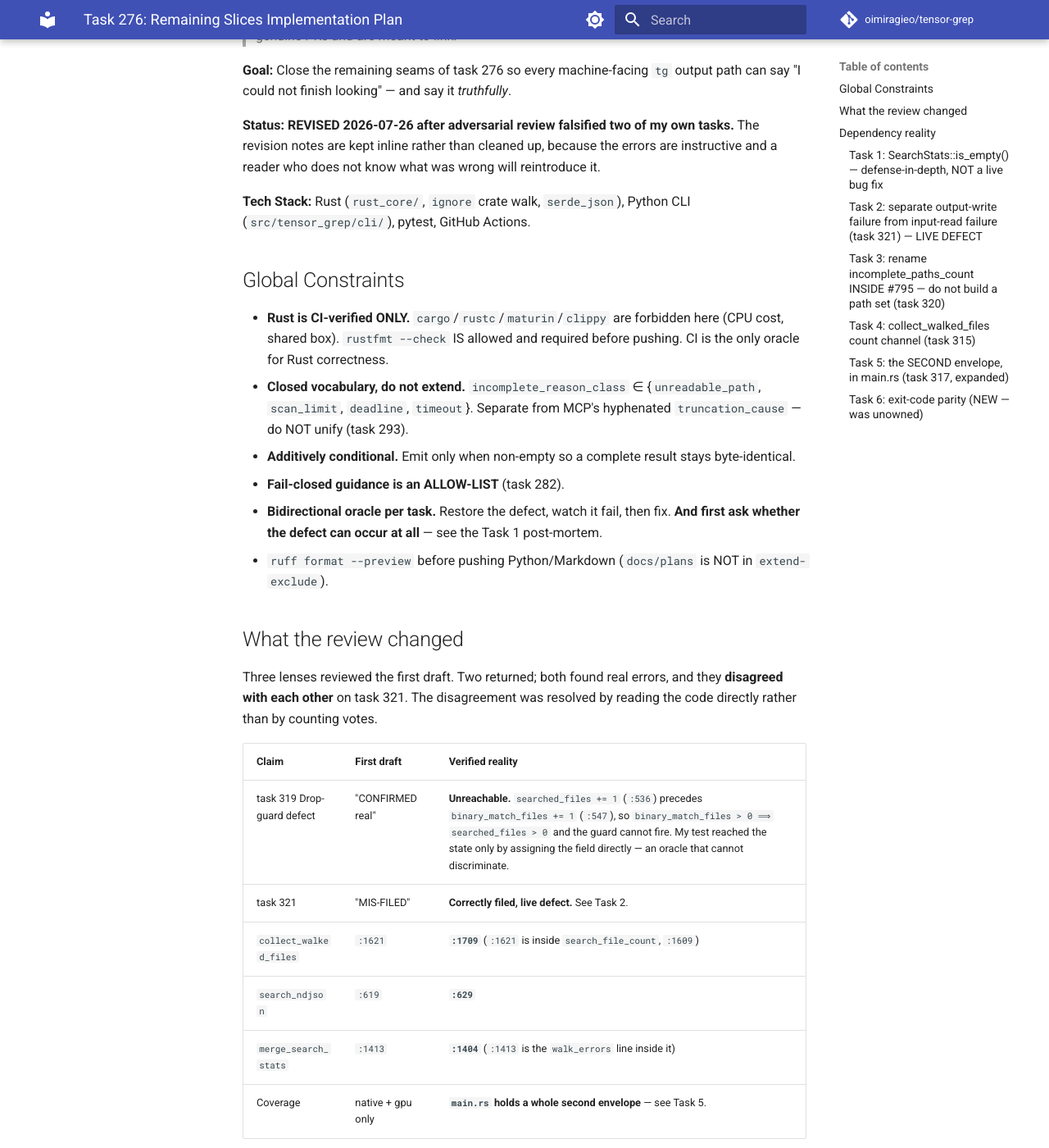
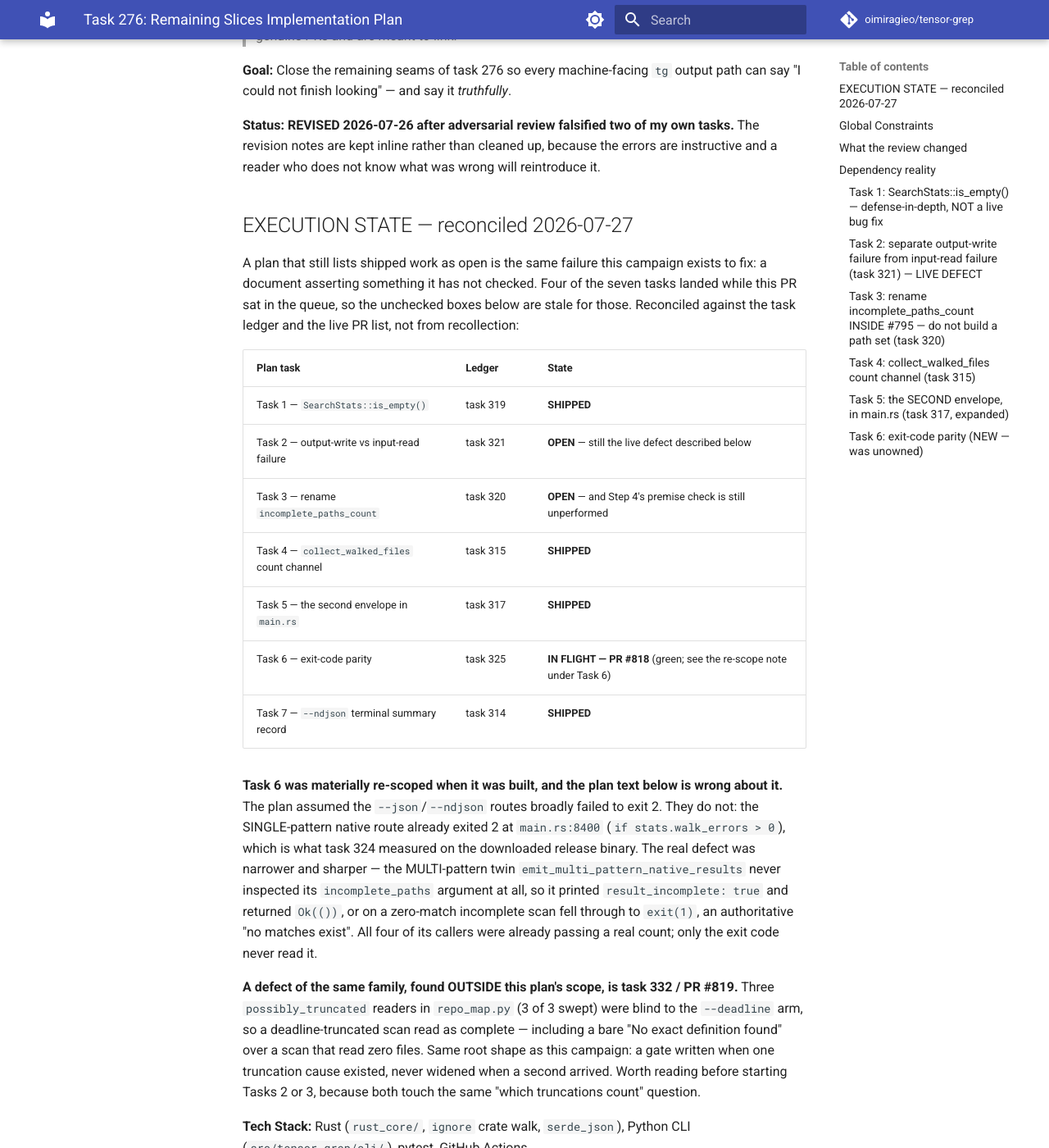
Before and after one commit to oimiragieo/tensor-grep, an MkDocs documentation site: the page built from docs/plans/2026-07-26-276-json-incompleteness-remaining-slices.md, in a window 1280 px wide and 1400 px high, scrolled down 443 px. Shown: the whole window at 82% size. Built offline with MkDocs 1.6.1 and Material for MkDocs 9.7.7, drawn with Linux system fonts in a browser that asks for light colours; comment, search, counter and statistics services are not loaded.

Commit message:
docs(plan): reconcile the 276 plan against what actually shipped
Four of the seven tasks landed while this PR sat in the drain queue (task 319, 315, 317,
314), so their unchecked boxes were stale. A plan that lists shipped work as open is the
same failure the 276 campaign exists to fix: a document asserting something it never
re-checked.

Adds an EXECUTION STATE table reconciled against the task ledger + live PR list, not
recollection. Two tasks remain genuinely open (321, 320); task 325 is in flight as PR #818.

Also records that Task 6 was materially RE-SCOPED when built, because the plan text below it
is wrong and a reader would otherwise trust it: the plan assumed the --json/--ndjson routes
broadly failed to exit 2. They did not -- the single-pattern native route already exited 2 at
main.rs:8400, which is what task 324 measured on the release binary. The real defect was the
MULTI-pattern twin, which never inspected its incomplete_paths argument at all.

Cross-references task 332 / PR #819 (deadline-blind truncation gates in repo_map.py, 3 of 3
swept) as same-family reading for whoever starts Task 2 or 3 -- both turn on the same "which
truncations count" question.

Citation convention preserved: local tasks stay `task NNN`; only #818/#819 are bare, and both
are real PRs.

Co-Authored-By: Claude Opus 5 <noreply@anthropic.com>

```diff
--- a/docs/plans/2026-07-26-276-json-incompleteness-remaining-slices.md
+++ b/docs/plans/2026-07-26-276-json-incompleteness-remaining-slices.md
@@ -13,6 +13,39 @@
 **Goal:** Close the remaining seams of task 276 so every machine-facing `tg` output path can say "I could not finish looking" — and say it *truthfully*.
 
 **Status: REVISED 2026-07-26 after adversarial review falsified two of my own tasks.** The revision notes are kept inline rather than cleaned up, because the errors are instructive and a reader who does not know what was wrong will reintroduce it.
+
+## EXECUTION STATE — reconciled 2026-07-27
+
+A plan that still lists shipped work as open is the same failure this campaign exists to fix: a
+document asserting something it has not checked. Four of the seven tasks landed while this PR sat
+in the queue, so the unchecked boxes below are stale for those. Reconciled against the task ledger
+and the live PR list, not from recollection:
+
+| Plan task | Ledger | State |
+|---|---|---|
+| Task 1 — `SearchStats::is_empty()` | task 319 | **SHIPPED** |
+| Task 2 — output-write vs input-read failure | task 321 | **OPEN** — still the live defect described below |
+| Task 3 — rename `incomplete_paths_count` | task 320 | **OPEN** — and Step 4's premise check is still unperformed |
+| Task 4 — `collect_walked_files` count channel | task 315 | **SHIPPED** |
+| Task 5 — the second envelope in `main.rs` | task 317 | **SHIPPED** |
+| Task 6 — exit-code parity | task 325 | **IN FLIGHT — PR #818** (green; see the re-scope note under Task 6) |
+| Task 7 — `--ndjson` terminal summary record | task 314 | **SHIPPED** |
+
+**Task 6 was materially re-scoped when it was built, and the plan text below is wrong about it.**
+The plan assumed the `--json`/`--ndjson` routes broadly failed to exit 2. They do not: the
+SINGLE-pattern native route already exited 2 at `main.rs:8400` (`if stats.walk_errors > 0`), which
+is what task 324 measured on the downloaded release binary. The real defect was narrower and
+sharper — the MULTI-pattern twin `emit_multi_pattern_native_results` never inspected its
+`incomplete_paths` argument at all, so it printed `result_incomplete: true` and returned `Ok(())`,
+or on a zero-match incomplete scan fell through to `exit(1)`, an authoritative "no matches exist".
+All four of its callers were already passing a real count; only the exit code never read it.
+
+**A defect of the same family, found OUTSIDE this plan's scope, is task 332 / PR #819.** Three
+`possibly_truncated` readers in `repo_map.py` (3 of 3 swept) were blind to the `--deadline` arm, so
+a deadline-truncated scan read as complete — including a bare "No exact definition found" over a
+scan that read zero files. Same root shape as this campaign: a gate written when one truncation
+cause existed, never widened when a second arrived. Worth reading before starting Tasks 2 or 3,
+because both touch the same "which truncations count" question.
 
 **Tech Stack:** Rust (`rust_core/`, `ignore` crate walk, `serde_json`), Python CLI (`src/tensor_grep/cli/`), pytest, GitHub Actions.
 
```
